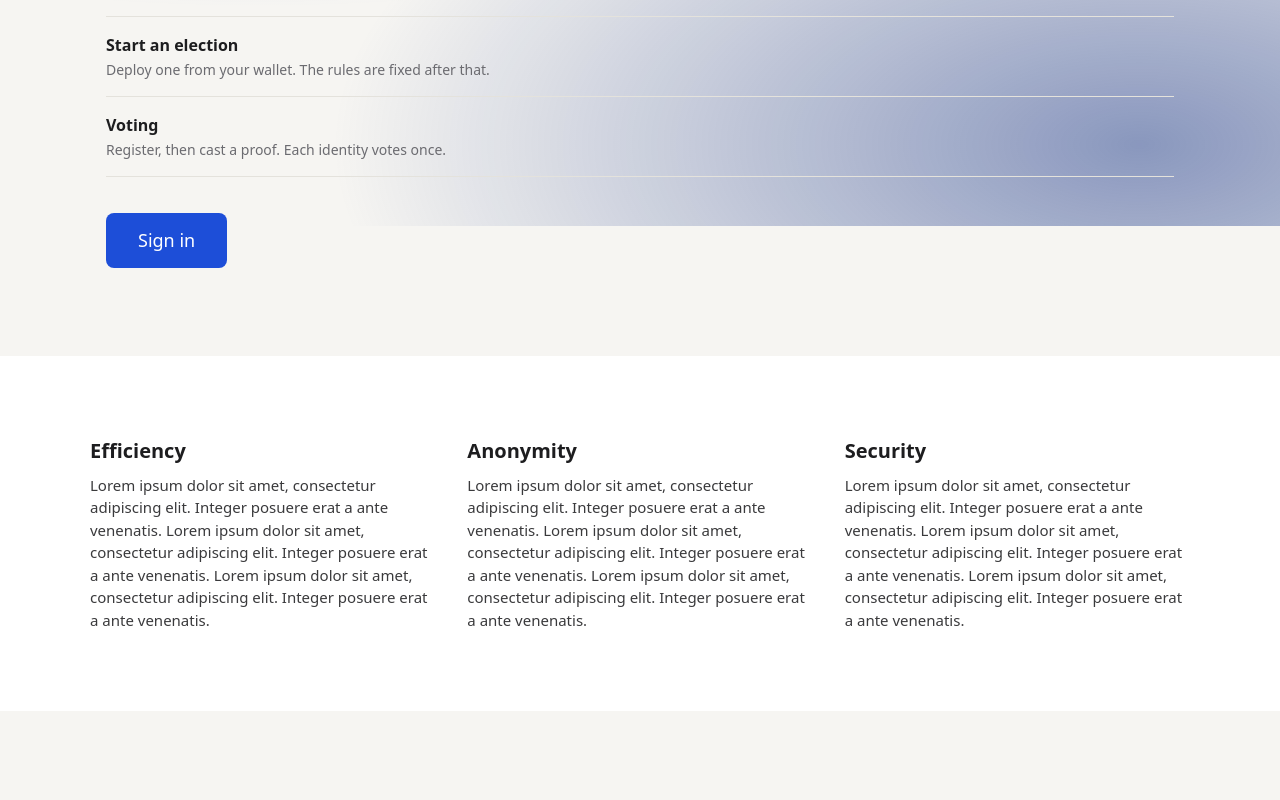
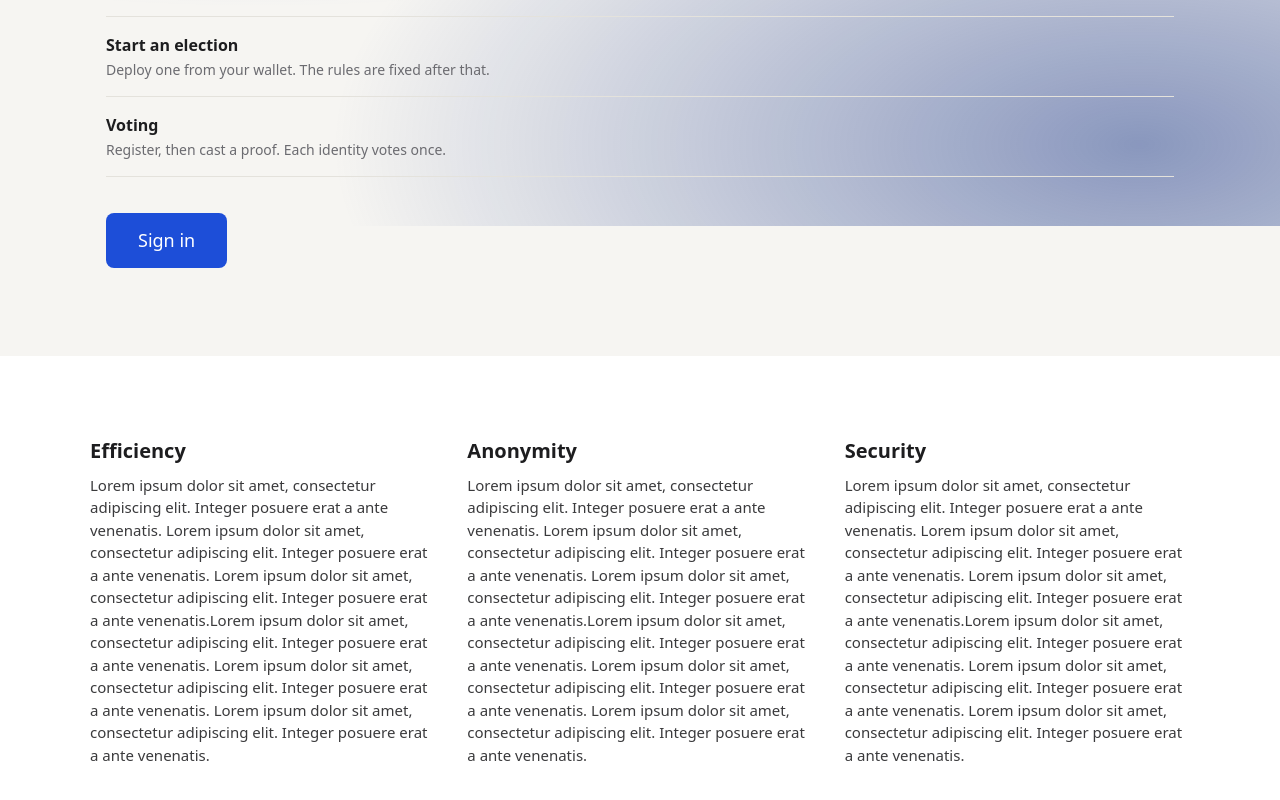
Before and after one commit to Niccolo-Bal/goblett, a website: page site/home.html in a window 1280 px wide. Shown: the part 574-1374 px from the top of the page. Before the commit the page ends 1285 px from the top, so only its background shows below. Drawn offline with Linux system fonts and the light colour scheme.

Commit message:
more text

```diff
--- a/site/home.html
+++ b/site/home.html
@@ -58,15 +58,15 @@
       <div class="pillars">
         <section>
           <h3>Efficiency</h3>
-          <p>Lorem ipsum dolor sit amet, consectetur adipiscing elit. Integer posuere erat a ante venenatis. Lorem ipsum dolor sit amet, consectetur adipiscing elit. Integer posuere erat a ante venenatis. Lorem ipsum dolor sit amet, consectetur adipiscing elit. Integer posuere erat a ante venenatis.</p>
+          <p>Lorem ipsum dolor sit amet, consectetur adipiscing elit. Integer posuere erat a ante venenatis. Lorem ipsum dolor sit amet, consectetur adipiscing elit. Integer posuere erat a ante venenatis. Lorem ipsum dolor sit amet, consectetur adipiscing elit. Integer posuere erat a ante venenatis.Lorem ipsum dolor sit amet, consectetur adipiscing elit. Integer posuere erat a ante venenatis. Lorem ipsum dolor sit amet, consectetur adipiscing elit. Integer posuere erat a ante venenatis. Lorem ipsum dolor sit amet, consectetur adipiscing elit. Integer posuere erat a ante venenatis.</p>
         </section>
         <section>
           <h3>Anonymity</h3>
-          <p>Lorem ipsum dolor sit amet, consectetur adipiscing elit. Integer posuere erat a ante venenatis. Lorem ipsum dolor sit amet, consectetur adipiscing elit. Integer posuere erat a ante venenatis. Lorem ipsum dolor sit amet, consectetur adipiscing elit. Integer posuere erat a ante venenatis.</p>
+          <p>Lorem ipsum dolor sit amet, consectetur adipiscing elit. Integer posuere erat a ante venenatis. Lorem ipsum dolor sit amet, consectetur adipiscing elit. Integer posuere erat a ante venenatis. Lorem ipsum dolor sit amet, consectetur adipiscing elit. Integer posuere erat a ante venenatis.Lorem ipsum dolor sit amet, consectetur adipiscing elit. Integer posuere erat a ante venenatis. Lorem ipsum dolor sit amet, consectetur adipiscing elit. Integer posuere erat a ante venenatis. Lorem ipsum dolor sit amet, consectetur adipiscing elit. Integer posuere erat a ante venenatis.</p>
         </section>
         <section>
           <h3>Security</h3>
-          <p>Lorem ipsum dolor sit amet, consectetur adipiscing elit. Integer posuere erat a ante venenatis. Lorem ipsum dolor sit amet, consectetur adipiscing elit. Integer posuere erat a ante venenatis. Lorem ipsum dolor sit amet, consectetur adipiscing elit. Integer posuere erat a ante venenatis.</p>
+          <p>Lorem ipsum dolor sit amet, consectetur adipiscing elit. Integer posuere erat a ante venenatis. Lorem ipsum dolor sit amet, consectetur adipiscing elit. Integer posuere erat a ante venenatis. Lorem ipsum dolor sit amet, consectetur adipiscing elit. Integer posuere erat a ante venenatis.Lorem ipsum dolor sit amet, consectetur adipiscing elit. Integer posuere erat a ante venenatis. Lorem ipsum dolor sit amet, consectetur adipiscing elit. Integer posuere erat a ante venenatis. Lorem ipsum dolor sit amet, consectetur adipiscing elit. Integer posuere erat a ante venenatis.</p>
         </section>
       </div>
     </section>
```
